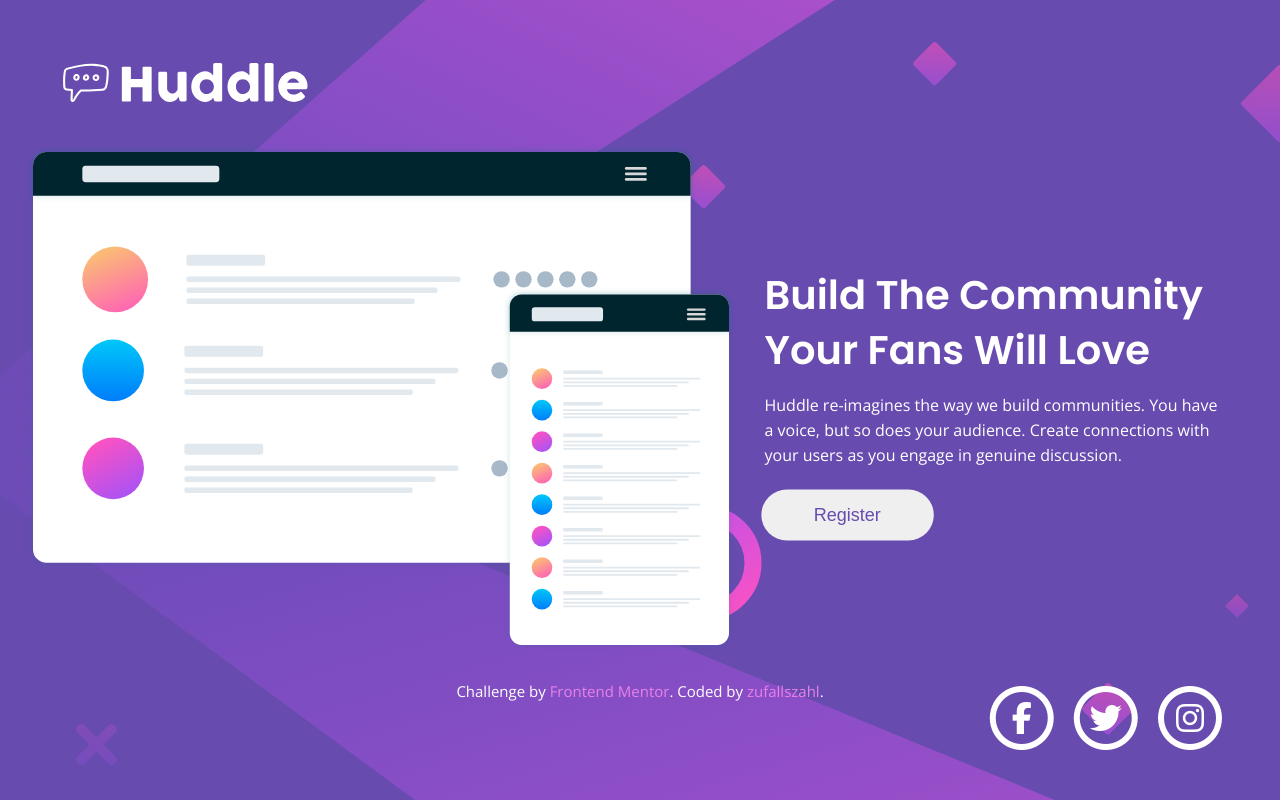
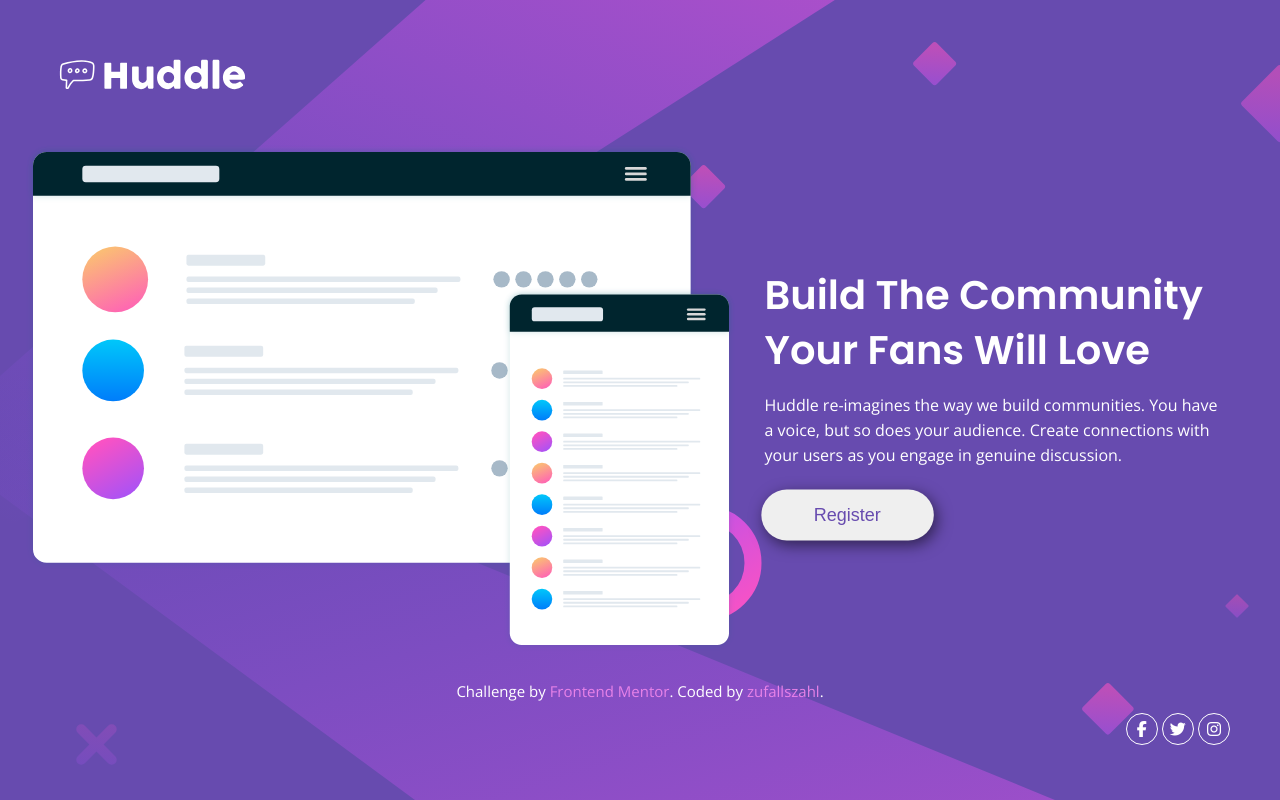
Before and after one commit to Zufallszahl/huddle-landing-page, a plain HTML site: page index.html in a window 1280 px wide. Drawn offline with nearby package versions, Linux system fonts and the light colour scheme.

Commit message:
Fixed icons and added shadow to the button

```diff
--- a/index.html
+++ b/index.html
@@ -31,19 +31,23 @@
                 Register
             </button>
         </section>
-        <section class="social-media">
-            <span class="fa-stack fa-2x icon">
-            <i class="far fa-circle fa-stack-2x"></i>
-            <i class="fab fa-facebook-f fa-stack-1x"></i>
-        </span>
-            <span class="fa-stack fa-2x icon">
-            <i class="far fa-circle fa-stack-2x"></i>
-            <i class="fab fa-twitter fa-stack-1x"></i>
-        </span>
-            <span class="fa-stack fa-2x icon">
-            <i class="far fa-circle fa-stack-2x"></i>
-            <i class="fab fa-instagram fa-stack-1x"></i>
-        </span>
+        <ul class="social-media">
+            <li class="social-media-link">
+                <a href="./index.html" class="-social-link">
+                    <i class="fab fa-facebook-f"></i>
+                </a>
+            </li>
+            <li class="social-media-link">
+                <a href="./index.html" class="social-link">
+                    <i class="fab fa-twitter fa-1.5x"></i>
+                </a>
+            </li>
+            <li class="social-media-link">
+                <a href="./index.html" class="social-link">
+                    <i class="fab fa-instagram "></i>
+                </a>
+            </li>
+        </ul>
         </section>
     </main>
 </body>
--- a/style.css
+++ b/style.css
@@ -17,6 +17,7 @@ html {
     align-items: center;
     justify-content: center;
     height: 100%;
+    min-height: 100vh;
 }
 
 body {
@@ -71,6 +72,7 @@ main {
     position: absolute;
     top: 5rem;
     left: 5rem;
+    max-width: 200px;
 }
 
 .mockup {
@@ -90,6 +92,7 @@ main {
     font-size: 1.2rem;
     scale: 1.5;
     cursor: pointer;
+    box-shadow: 2px 3px 10px 0px rgba(0, 0, 0, 0.541);
 }
 
 .register:hover {
@@ -104,8 +107,41 @@ main {
     color: white;
 }
 
-.icon:hover {
+.fab {
+    position: absolute;
+    color: #fff;
+    transform: translate(-50%, -50%);
+    top: 50%;
+    left: 50%;
+}
+
+.social-media-link {
+    position: relative;
+    display: inline-block;
+    border: 1.2px solid white;
+    border-radius: 50%;
+    width: 30px;
+    height: 30px;
+}
+
+.fab:hover {
     cursor: pointer;
+    color: magenta;
+}
+
+.social-media-link:hover {
+    border: 1.2px solid magenta;
+}
+
+.social-media-link:hover,
+.social-media-link:focus {
+    outline: none;
+    cursor: pointer;
+    border: 1.2px solid magenta;
+}
+
+.social-media-link:hover .fab,
+.social-media-link:focus .fab {
     color: magenta;
 }
 
@@ -130,6 +166,7 @@ footer a {
 @media (max-width: 600px) {
     body {
         background-image: url(./images/bg-mobile.svg);
+        background-position: top;
         background-size: contain;
     }
     main {
```
